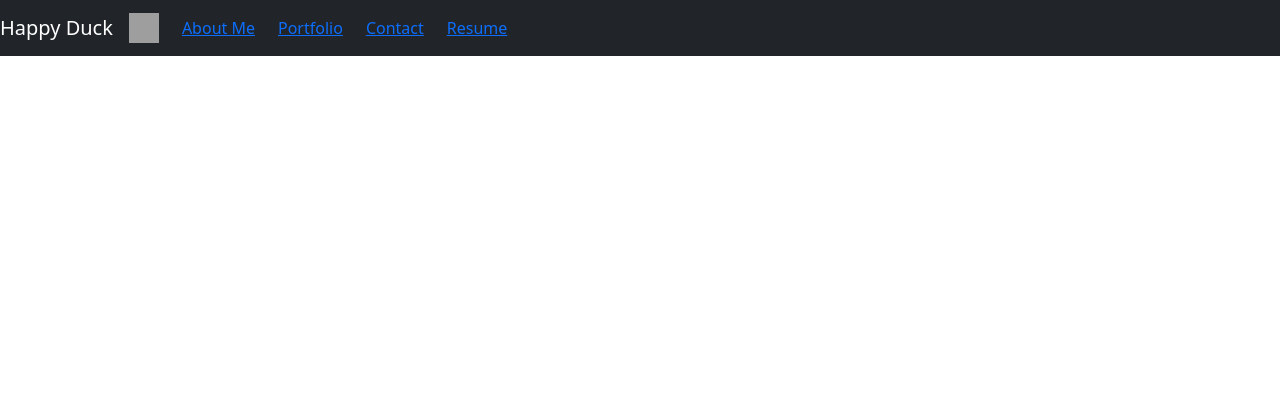
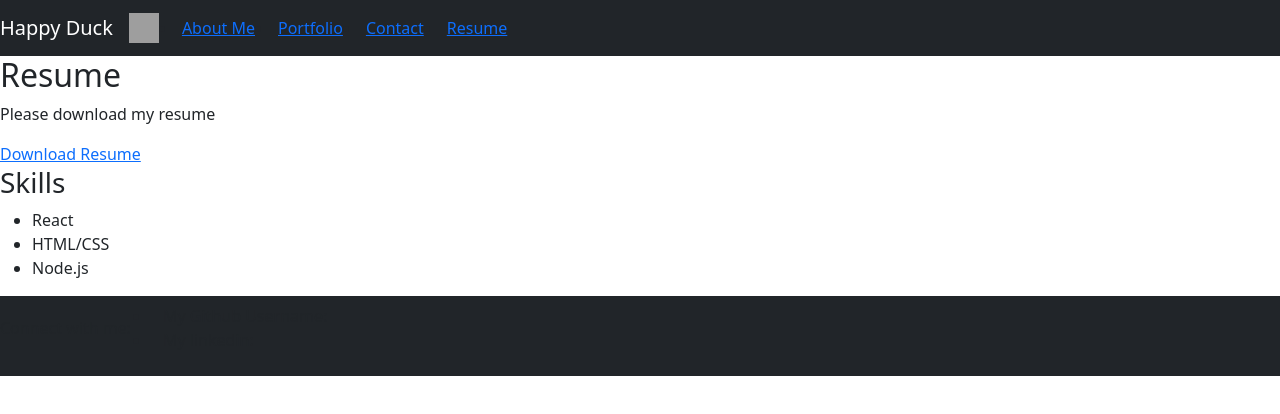
Before and after one commit to justinravenwolfe/happyduckreact, a React (Create React App) app in the folder my-react-app/: page /resume in a window 1280 px wide. Shown: the top 414 px of the page. Built offline with nearby package versions, Linux system fonts and the light colour scheme; grey boxes are pictures that could not be loaded.

Commit message:
added footer componenent and resume componenet

```diff
--- a/my-react-app/src/App.js
+++ b/my-react-app/src/App.js
@@ -3,6 +3,8 @@ import Header from './components/Header.js';
 import AboutMe from './components/AboutMe.js';
 import Portfolio from './components/Porfolio.js';
 import Contact from './components/Contact.js';
+import Resume from './components/Resume.js'
+import Footer from './components/Footer.js';
 import { Routes, Route } from 'react-router-dom';
 
 const App = () => {
@@ -13,7 +15,9 @@ const App = () => {
         <Route path="/" element={<AboutMe />} />
         <Route path="/portfolio" element={<Portfolio />} />
         <Route path="/contact" element={<Contact />} />
+        <Route path="/resume" element={<Resume />} />
       </Routes>
+      <Footer />
     </div>
   );
 }
--- /dev/null
+++ b/my-react-app/src/components/Footer.js
@@ -0,0 +1,19 @@
+import React from 'react';
+import {Navbar} from 'react-bootstrap';
+import 'bootstrap/dist/css/bootstrap.min.css';
+
+const Footer = () => {
+    return(
+        <footer>
+         <Navbar bg = "dark" variant = "dark">
+            <p> Connect with me: </p>
+            <ul className = "row">
+                <li>My Github Username: </li>
+                <li> My linkedin: </li>
+            </ul>
+            </Navbar>
+        </footer>
+    );
+};
+
+export default Footer;
--- a/my-react-app/src/components/Header.js
+++ b/my-react-app/src/components/Header.js
@@ -10,10 +10,10 @@ const Header = () => {
         <Navbar bg = "dark" variant = "dark">
             <Navbar.Brand>Happy Duck</Navbar.Brand>
             <img src = "https://upload.wikimedia.org/wikipedia/en/thumb/1/1e/Baseball_%28crop%29.jpg/1200px-Baseball_%28crop%29.jpg" alt = "baseball" height = "30" width = "30"></img>
-            <li><a href = "#about-me">About Me</a></li>
+            <li><a href = "/">About Me</a></li>
             <li><a href = "/portfolio">Portfolio</a></li>
             <li><a href = "/contact">Contact</a></li>
-            <li><a href = "#resume">Resume</a></li>
+            <li><a href = "/resume">Resume</a></li>
         </Navbar>
         </header>
     );
--- /dev/null
+++ b/my-react-app/src/components/Resume.js
@@ -0,0 +1,25 @@
+import React from 'react';
+import 'bootstrap/dist/css/bootstrap.min.css';
+
+
+const Resume = () => {
+    return (
+        <section id="resume">
+            <header>
+                <h2>Resume</h2>
+                <p>Please download my resume</p>
+                <a href="sample-resume-link.pdf" download>Download Resume</a>
+            </header>
+            <div>
+                <h3>Skills</h3>
+                <ul>
+                    <li key="1">React</li>
+                    <li key="2">HTML/CSS</li>
+                    <li key="3">Node.js</li>
+                </ul>
+            </div>
+        </section>
+    );
+};
+
+export default Resume;
```
